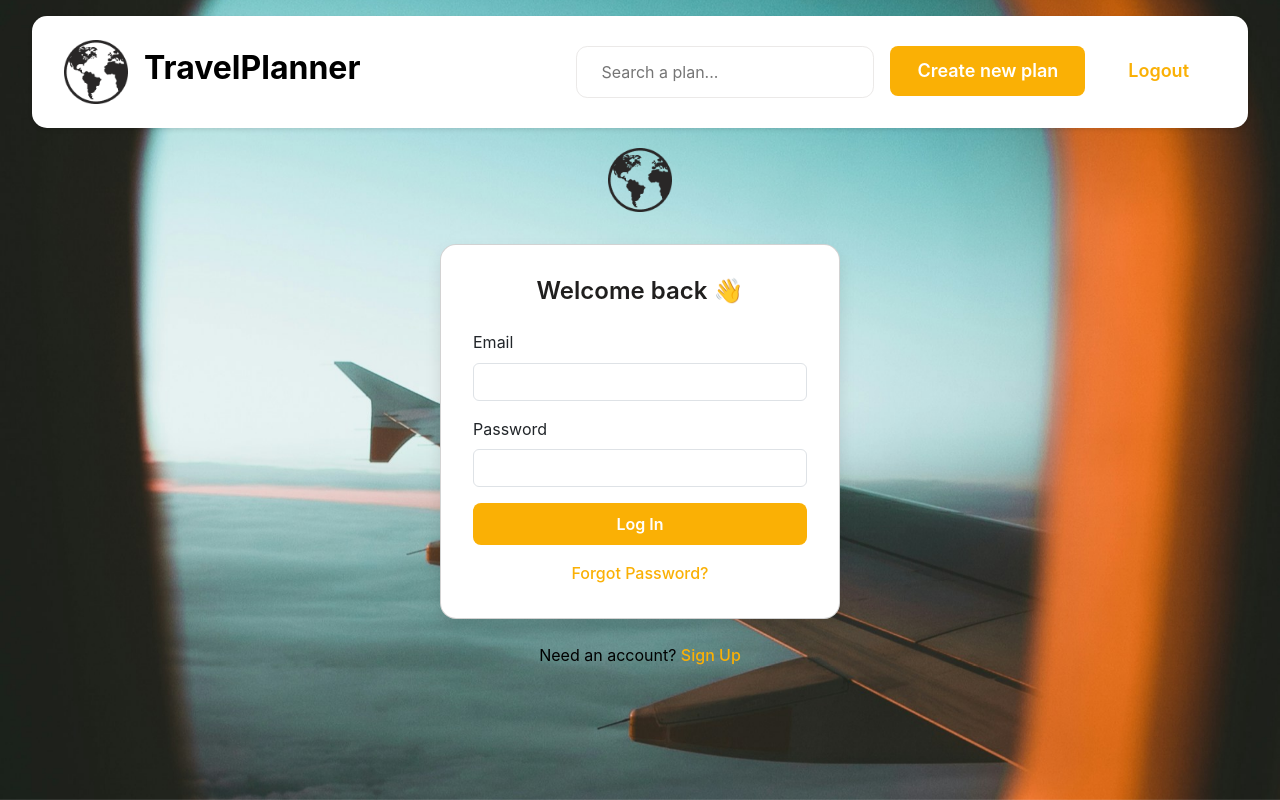
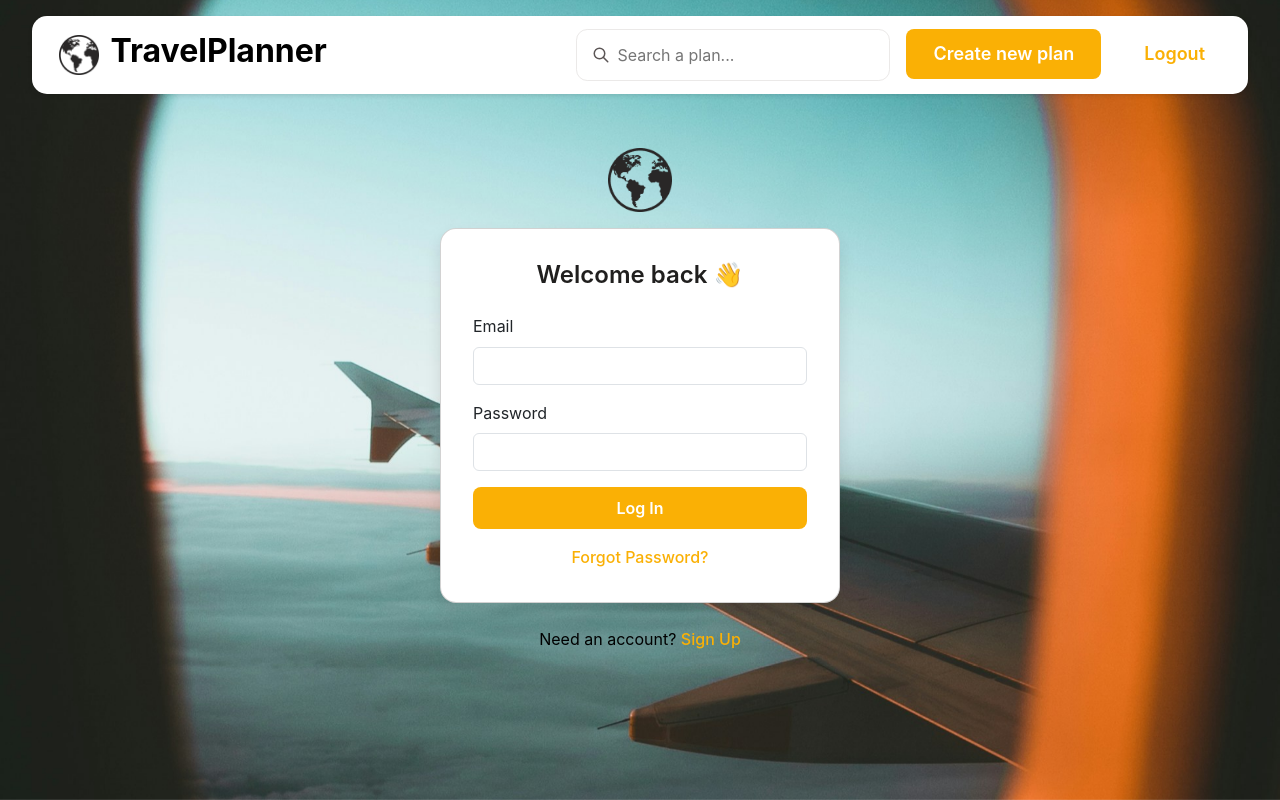
Before and after one commit to TravelPlannerTeam/TravelPlanner, a React (Vite) app: page /login in a window 1280 px wide. Built offline with nearby package versions, Linux system fonts and the light colour scheme; no server answers; sample sign-in values are in the browser's storage.

Commit message:
Implement searchbar icon

```diff
--- a/src/components/Navbar/Navbar.jsx
+++ b/src/components/Navbar/Navbar.jsx
@@ -1,6 +1,7 @@
 import { Button } from "@mantine/core";
 import { useNavigate } from "react-router-dom";
 import { useAuth } from "../../contexts/AuthContext";
+import { IconSearch } from "@tabler/icons-react";
 
 import "./navbar.css";
 import logo from "../../assets/logo.png";
@@ -26,6 +27,7 @@ const Navbar = ({ openForm, callBackToFilterPlans, query }) => {
       </div>
       <div className="nav-right">
         <div id="navbar-search">
+        <IconSearch className="search-icon" size={18} color="#5c5656" />
           <input
             type="search"
             placeholder="Search a plan..."
--- a/src/components/Navbar/navbar.css
+++ b/src/components/Navbar/navbar.css
@@ -22,10 +22,10 @@
 }
 
 
-.logo {
-  margin: 1em;
-  height: 3em;
-  width: 3em;
+#navbar .logo {
+  margin: 0.7em;
+  max-height: 2.5em;
+  width: auto;
 }
 
 .nav-left {
@@ -37,17 +37,17 @@
 .nav-right {
   display: flex;
   justify-content: space-between;
-  margin-right: 1em;
   gap: 1em;
 }
 
 #navbar-search {
-  display: flex;
+  position: relative;
+  align-items: center;
 }
 
 #navbar-search input {
   border-radius: 0.7em;
-  padding: 0.8em 1.5em;
+  padding: 0.8em 1.5em 0.8em 2.5em;
   font-size: 1em;
   border: 0.1em solid var(--bg-color);
   color: var(--text-color);
@@ -57,3 +57,12 @@
   border: 0.1em solid var(--primary-color);
   outline: none;
 }
+
+#navbar-search .search-icon {
+  position: absolute;
+  left: 0.8em;
+  top: 50%;
+  transform: translateY(-50%);
+  color: var(--text-color);
+  font-size: 1.2em;
+}
```
